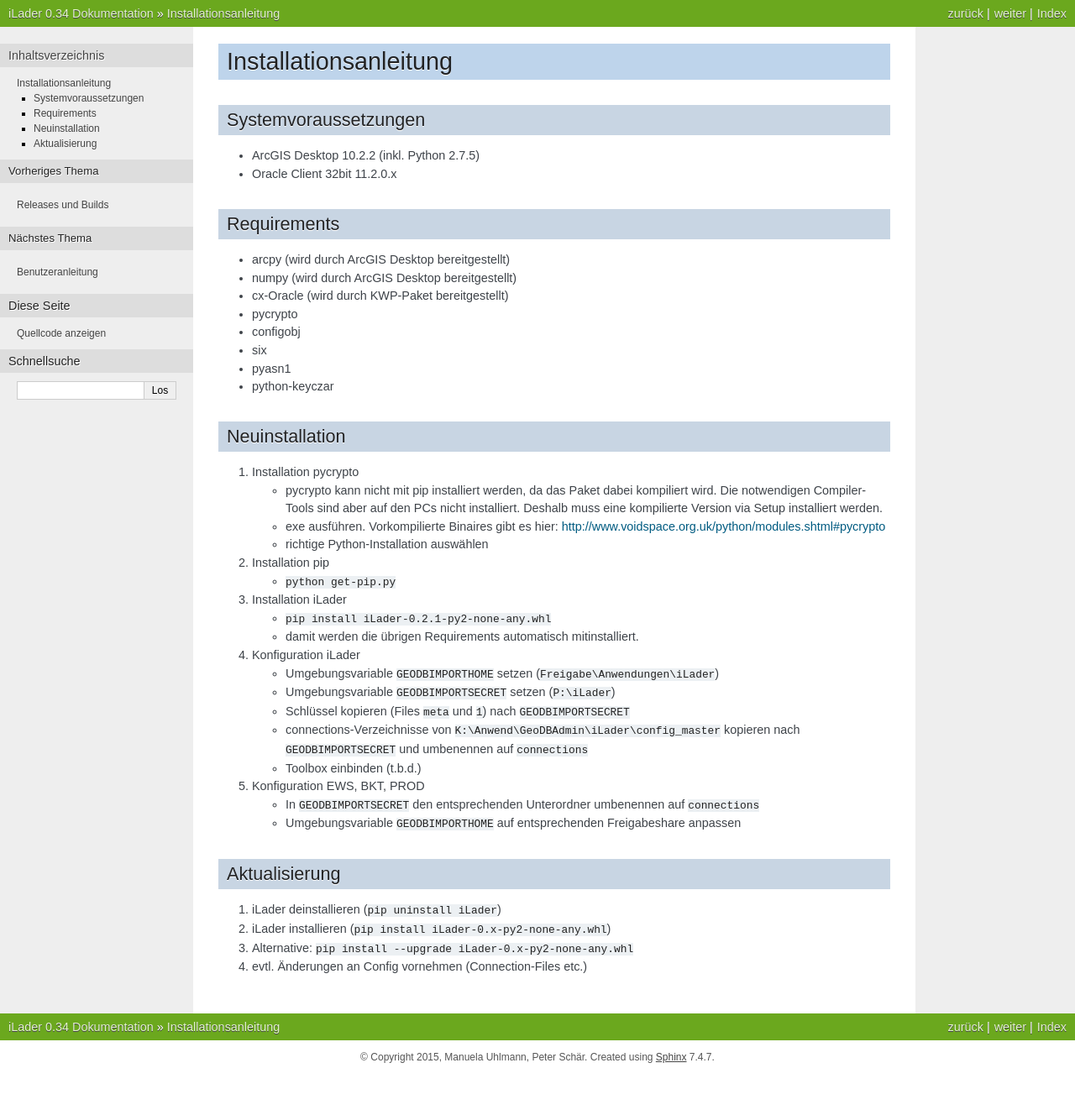
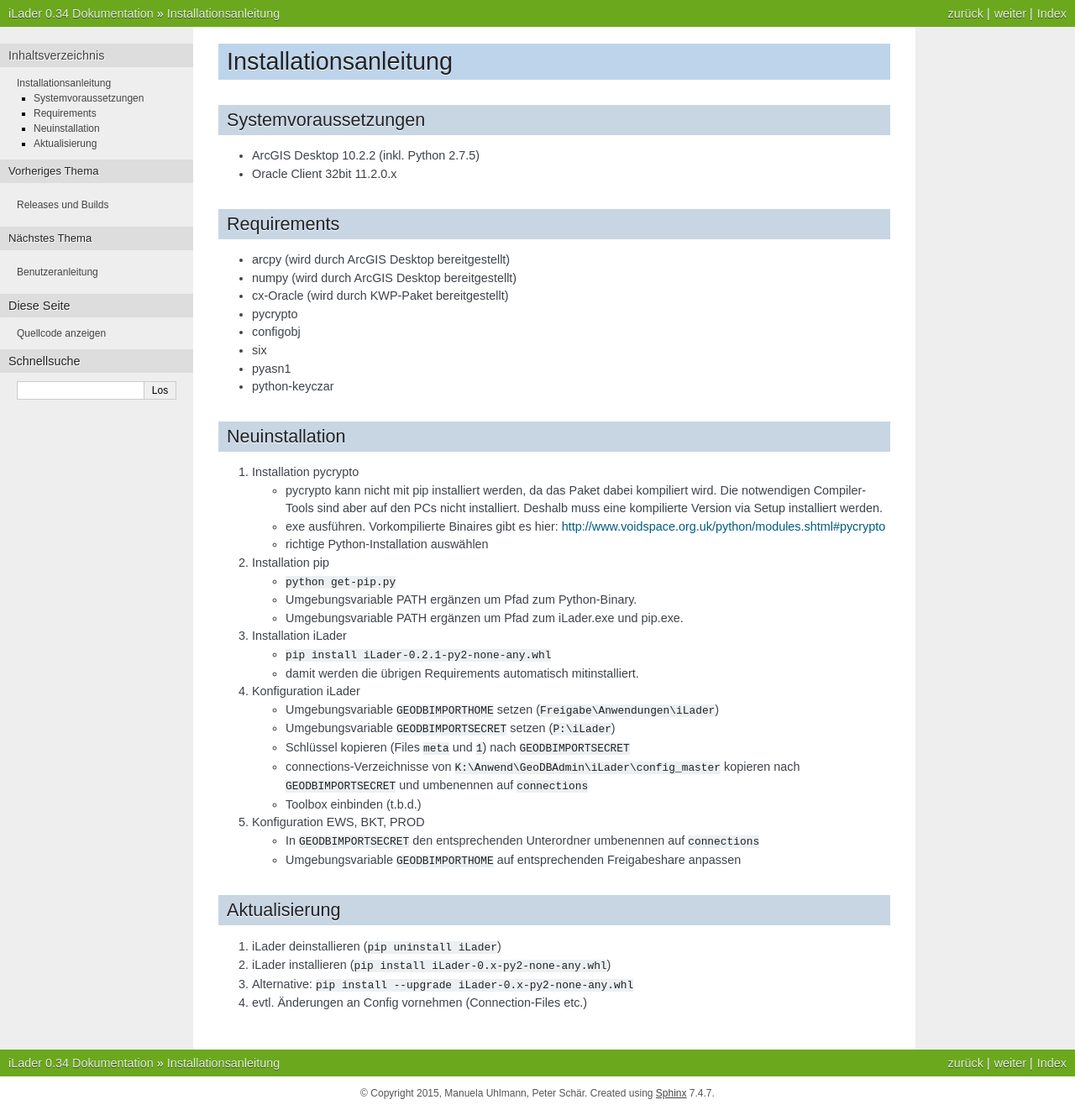
Before and after one commit to AGIBE/iLader, a Sphinx documentation site: the page built from docs/installation.rst, in a window 1280 px wide. Shown: the whole page at 84% size. Built offline with Sphinx 7.4.7, drawn with Linux system fonts in a browser that asks for light colours; before the commit the page ends 1279 px from its top, so only the background shows below that.

Commit message:
Doku ergänzt

```diff
--- a/docs/installation.rst
+++ b/docs/installation.rst
@@ -28,6 +28,8 @@ Neuinstallation
 #. Installation pip
 
    * ``python get-pip.py``
+   * Umgebungsvariable PATH ergänzen um Pfad zum Python-Binary.
+   * Umgebungsvariable PATH ergänzen um Pfad zum iLader.exe und pip.exe.
 
 #. Installation iLader
 
```
